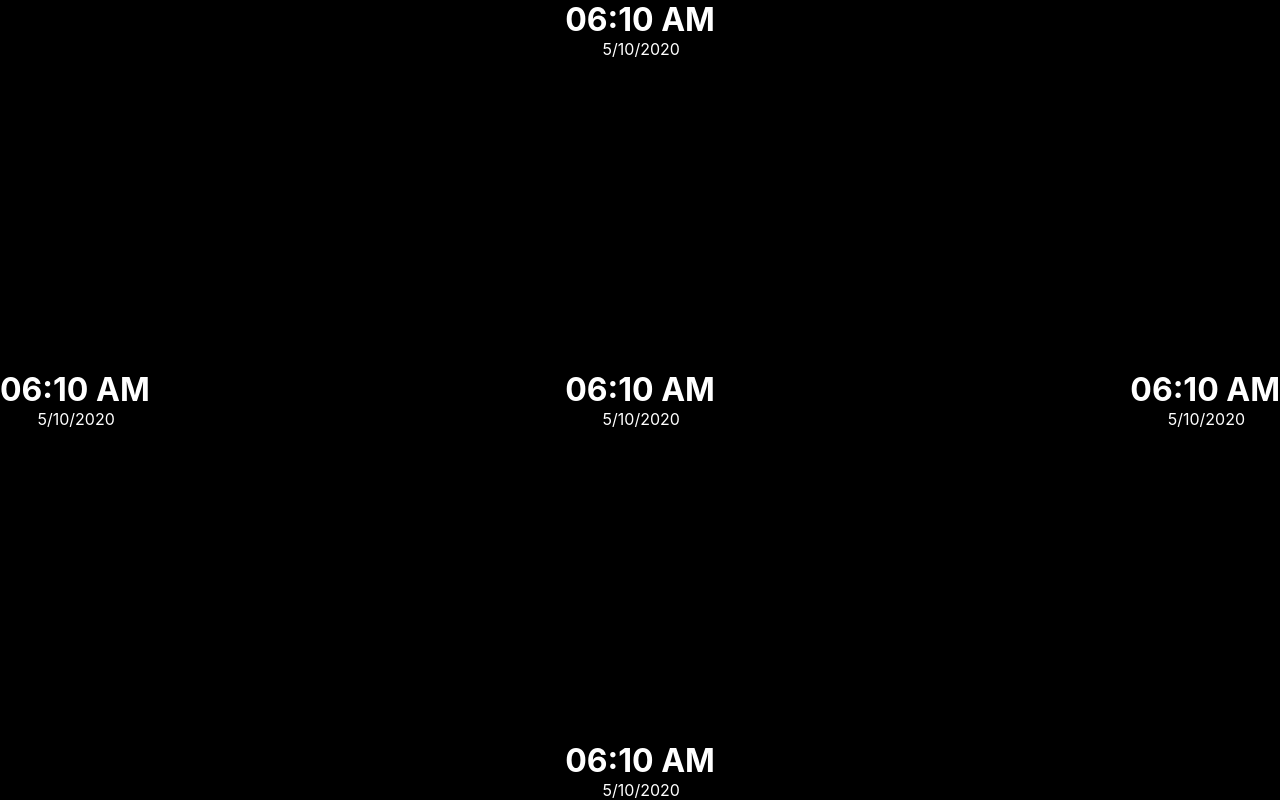
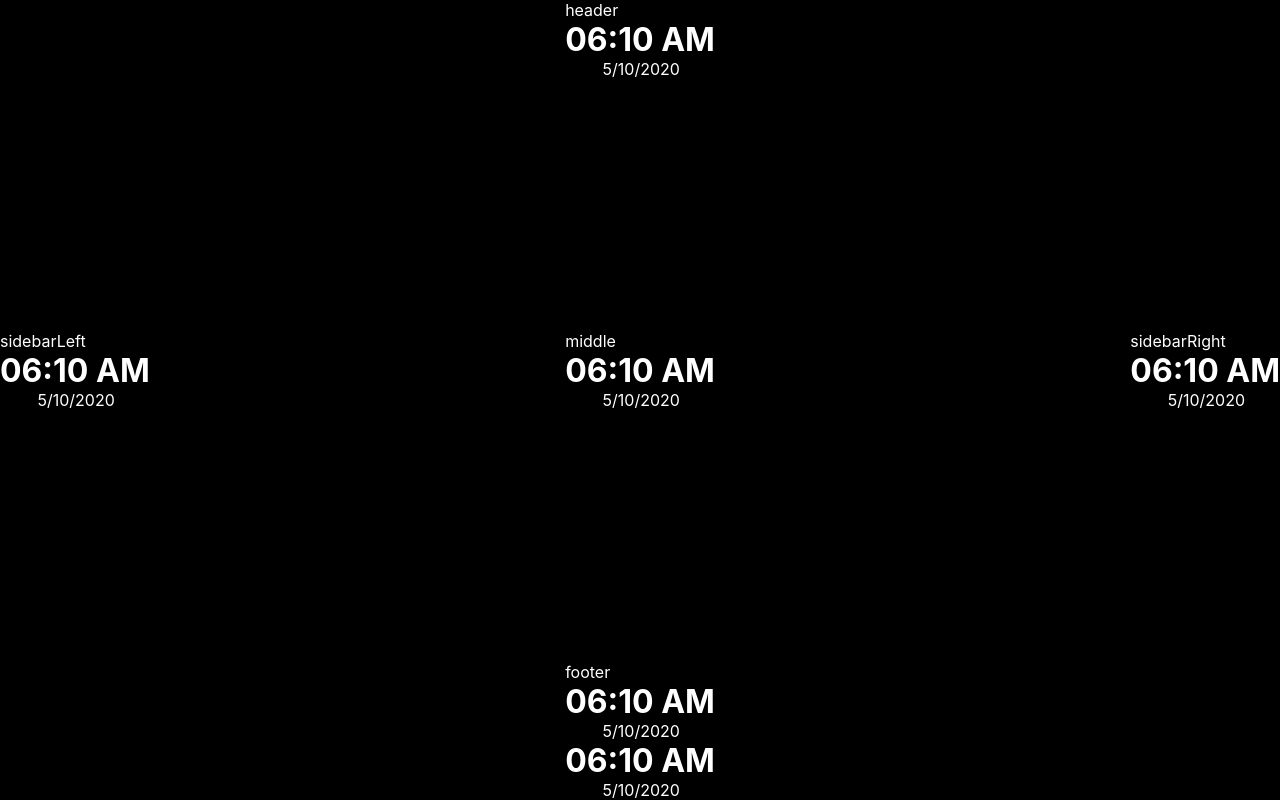
Before and after one commit to RogerTheRabbit/smart-mirror, a React (Create React App) app: page / in a window 1280 px wide. Built offline with nearby package versions, Linux system fonts and the light colour scheme.

Commit message:
Made small formatting changes

```diff
--- a/src/App.js
+++ b/src/App.js
@@ -6,19 +6,25 @@ import TimeModule from './modules/Time.js';
 function App() {
     return (
         <div className={"container"}>
-        <div className={"header"}>
+            <div className={"sidebarLeft"}>
+                sidebarLeft
                 <TimeModule />
             </div>
-        <div className={"sidebarLeft"}>
+            <div className={"header"}>
+            header
                 <TimeModule />
             </div>
             <div className={"middle"}>
+                middle
                 <TimeModule />
             </div>
             <div className={"sidebarRight"}>
+                sidebarRight
                 <TimeModule />
             </div>
             <div className={"footer"}>
+                footer
+                <TimeModule />
                 <TimeModule />
             </div>
         </div>
--- a/src/modules/Time.css
+++ b/src/modules/Time.css
@@ -2,7 +2,6 @@
     margin: 0px auto;
     font-size: 32px;
     font-weight: bold;
-
 }
 .date{
     margin: 0px 25%;
--- a/src/modules/Time.js
+++ b/src/modules/Time.js
@@ -10,7 +10,7 @@ class Timer extends Component {
     callMe(){
         setInterval(()=>{
             this.setState({date: new Date()});
-        }, 1000);
+        }, 60000);
     }
 
     is24hour(){
```
Also changed, not shown: src/templates/borderTemplate.css (line endings or trailing spaces). Lines whose indentation alone changed are shown as unchanged.
